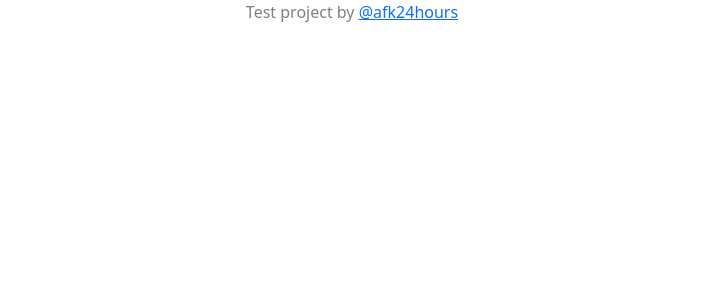
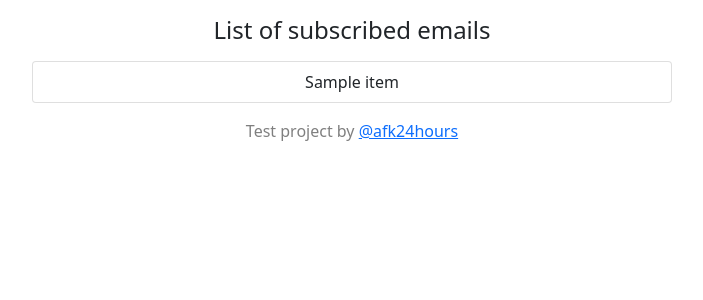
Before and after one commit to afk24hours/fastapi_airtable, a FastAPI app: template src/templates/base.html in a window 1280 px wide. Shown: the top 300 px of the page, without its empty margins (288-991 px from the left). Run offline with FastAPI, Linux system fonts and the light colour scheme; the template is opened without the code that fills it: most values are stand-ins (such as "Sample title", 1, 10 or a date in 2020).

Commit message:
Added list of subscribed emails to base html

```diff
--- a/src/templates/base.html
+++ b/src/templates/base.html
@@ -13,6 +13,16 @@
   <body class="text-center">
     {% block content %}
     {% endblock %}
+
+    <h2 class="h4 mb-3 fw-normal mt-3">List of subscribed emails</h2>
+    {% for item in list_of_emails %}
+    <div class="col-lg-6" style="float:none;margin:auto;">
+    <ul class="list-group mb-3 mt-3" style="float:none;margin:auto;">
+        <li class="list-group-item">{{ item }}</li>
+    </ul>
+    </div>
+    {% endfor %}
+
     <footer class="mt-auto text-black-50">
     <p>Test project by <a href="https://github.com/afk24hours" class="text-black">@afk24hours</a></p>
     </footer>
```
Also changed, not shown: src/templates/home.html (+1 -8 lines).
